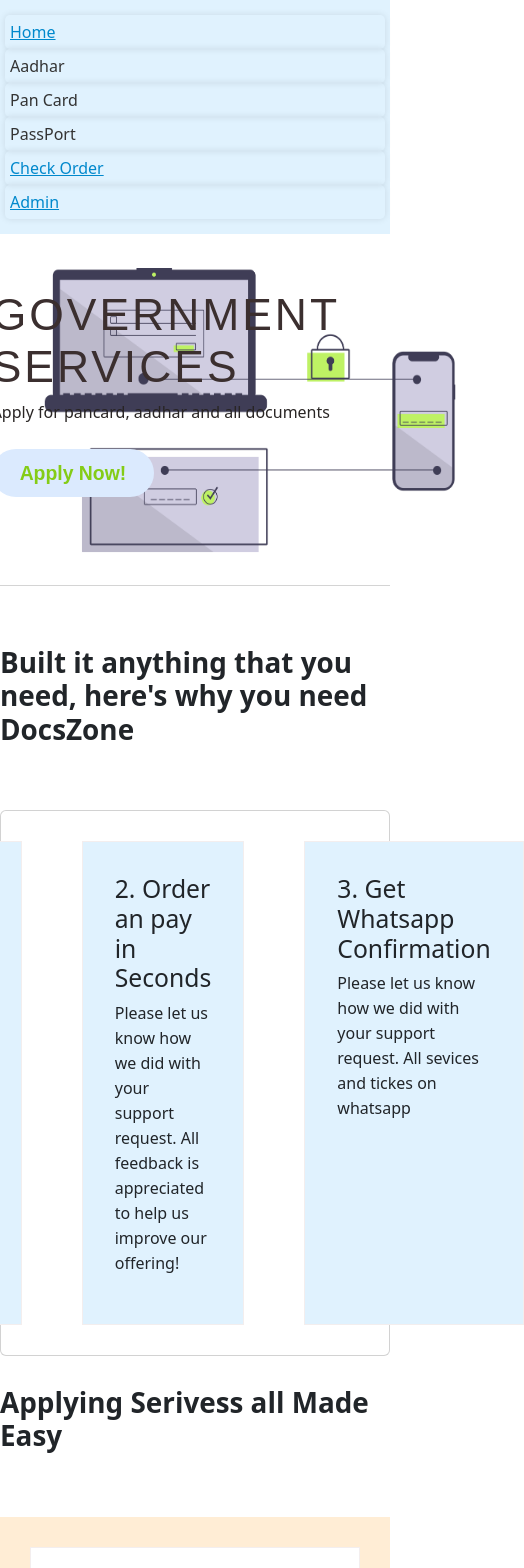
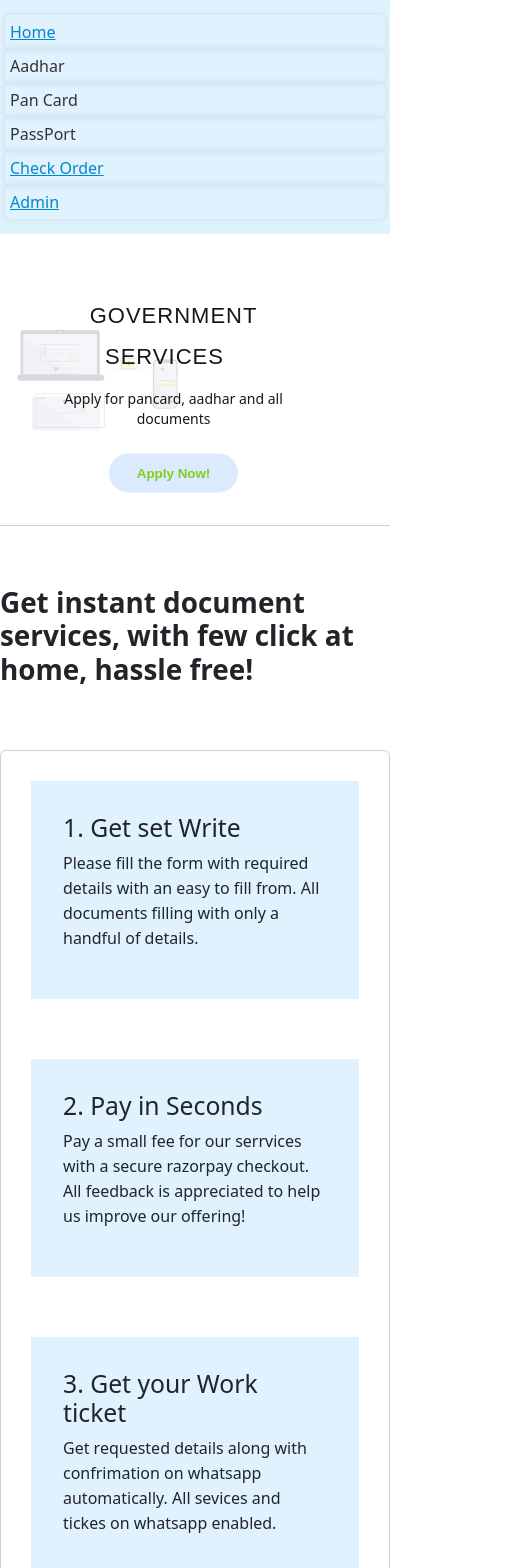
Before and after one commit to thevinayysharma/sidework, a React (Create React App) app in the folder client/: page / in a window 390 px wide. Shown: the top 1568 px of the page, 524 px wide, since content can reach past the window. Built offline with nearby package versions, Linux system fonts and the light colour scheme.

Commit message:
css commits reafactored

```diff
--- a/client/src/components/banner/banner.css
+++ b/client/src/components/banner/banner.css
@@ -1,12 +1,13 @@
+/* Default styles */
+
 .ban_sec{
   font: inherit;
 }
 
-
 .ban_img {
   width: 100%;
   position: relative;
-    border-bottom: 1px solid #d4d4d4;
+  border-bottom: 1px solid #cecedf;
 }
 
 img {
@@ -16,7 +17,7 @@
 
 .ban_text {
   position: absolute;
-    color:#292524;
+  color:#171717;
   top: 45%;
   right: 13%;
   -ms-transform: translateY(-50%);
@@ -28,13 +29,15 @@
 
 .ban_text strong {
   /* font: 800 50px/70px "Montserrat", sans-serif; */
-    color: #3b2f2f;
+  /* color: #3b2f2f; */
   text-transform: uppercase;
 }
+
 .ban_text strong span {
   font: 400 44.44px/52px "Montserrat", sans-serif;
   letter-spacing: 3px;
 }
+
 .ban_text p {
   margin: 7px 0 25px;
 }
@@ -53,34 +56,14 @@
   transition: all 0.3s ease-in-out;
   text-decoration:none;
 }
+
 .ban_text a:hover {
   background: #50af47;
 }
 
-  /* @media (min-width: 1200px) and (max-width: 1399px) {
-    .ban_text p {
-      font-size: 21px;
-    }
-  }
+/* Media queries */
 
-  @media (min-width: 992px) and (max-width: 1199px) {
-    .ban_text p {
-      font-size: 17px;
-    }
-    .ban_text strong {
-      font-size: 50px;
-      line-height: 60px;
-    }
-    .ban_text strong span {
-      font-size: 37px;
-    }
-    .ban_text a {
-      font-size: 16px;
-      line-height: 19px;
-    }
-  } */
-
-  /* @media only screen and (max-width: 991px) {
+@media only screen and (max-width: 991px) {
   .ban_text strong {
       font-size: 35px;
       line-height: 40px;
@@ -99,20 +82,30 @@
       line-height: 15px;
   }
 }
+
 @media only screen and (max-width: 767px) {
+  img {
+      opacity: 0.2;
+      height: auto;
+      width: 50%;
+  }
   .ban_img img {
       min-height: 290px;
-      object-fit: cover;
+      object-fit:contain;
   }
+  .ban_text {
+      margin: 20px;
+      text-align: center;
+      transform: translateY(-50%);
   }
-  @media only screen and (max-width: 575px) {
   .ban_text strong {
-      background: rgba(0, 0, 0, 0.8);
+      /* background: rgba(0, 0, 0, 0.8); */
       padding: 10px;
       width: 100%;
       display: block;
   }
 }
+
 @media only screen and (max-width: 480px) {
   .ban_text strong span {
       font-size: 22px;
@@ -122,4 +115,4 @@
   .ban_text {
       left: 2%;
   }
-  } */
+}
--- a/client/src/components/midsection/midsection.css
+++ b/client/src/components/midsection/midsection.css
@@ -1,14 +1,15 @@
 .midContainer {
-    /* max-width: calc(80%); */
     font-weight: 200;
     font-weight: 400;
     line-height: 1.563;
     margin: 60px auto;
+
   }
+
 
   h1{
     font-weight: 600;
-    max-width: 658px;
+    max-width: 660px;
     margin: 0 auto 64px;
   }
 
@@ -16,11 +17,12 @@
     display: flex;
     flex-direction: row;
     justify-content: center;
+    flex-wrap: wrap;
 
 }
   .card1, .card2, .card3{
     margin:30px;
-    border: 0.2px solid rgb(243, 238, 238);
+    /* border: 0.2px solid rgb(243, 238, 238); */
     padding: 2rem;
     width: 25rem;
     background: #e0f2fe;
@@ -47,3 +49,5 @@
     width: 25rem;
     background: #fff;
   }
+
+/* CSS code for screens smaller than or equal to 992px */
--- a/client/src/components/midsection/midsection.jsx
+++ b/client/src/components/midsection/midsection.jsx
@@ -4,34 +4,34 @@
 function MidSection() {
   return (
       <div className="midContainer">
-        <div className="header">
-        <h1>Built it anything that you need, here's why you need DocsZone</h1>
+        <div className="workdesc">
+        <h1>Get instant document services, with few click at home, hassle free!</h1>
         </div>
 
         <div className="card">
           <div className="card1">
-            <h2 className="card__title">1. Get set Write?</h2>
+            <h2 className="card__title">1. Get set Write</h2>
             <p className="card__text">
-              Please let us know how we did with your support request. All
-              feedback is appreciated to help us improve our offering!
+              Please fill the form with required details with an easy to fill from.
+              All documents filling with only a handful of details.
             </p>
           </div>
 
 
           <div className="card2">
-            <h2 className="card__title">2. Order an pay in Seconds</h2>
+            <h2 className="card__title">2. Pay in Seconds</h2>
             <p className="card__text">
-              Please let us know how we did with your support request. All
+              Pay a small fee for our serrvices with a secure razorpay checkout. All
               feedback is appreciated to help us improve our offering!
             </p>
           </div>
 
 
           <div className="card3">
-            <h2 className="rating-card__title">3. Get Whatsapp Confirmation</h2>
+            <h2 className="rating-card__title">3. Get your Work ticket</h2>
             <p className="rating-card__text">
-              Please let us know how we did with your support request. All
-              sevices and tickes on whatsapp
+              Get requested details along with confrimation on whatsapp automatically.
+              All sevices and tickes on whatsapp enabled.
             </p>
           </div>
         </div>
--- a/client/src/components/navbar/navbar.css
+++ b/client/src/components/navbar/navbar.css
@@ -10,13 +10,13 @@
       color: #333;
     }
 
-    .logo {
-      margin-right:120px;
+    .navbarlogo {
+      margin-right:180px;
     }
 
-    .logo img {
+    .navbarlogo img {
       height: 40px;
-      width: 120px;
+      width: 80px;
     }
 
     .navitems {
@@ -108,7 +108,7 @@
           padding: 10px 0;
         }
 
-        .logo {
+        .navbarlogo {
           display: none;
         }
 
@@ -130,6 +130,7 @@
           transform: none;
           margin-left: 15px;
           margin-top: 10px;
+          display: inline-block;
         }
       }
 
--- a/client/src/components/navbar/navbar.jsx
+++ b/client/src/components/navbar/navbar.jsx
@@ -1,6 +1,7 @@
 import React, { useState } from "react";
 import { Link } from "react-router-dom";
 import "./navbar.css";
+import docsimg from "../../assets/docsspacelogo.png";
 
 export default function Navbar() {
   const [showAadharMenu, setShowAadharMenu] = useState(false);
@@ -21,8 +22,8 @@
 
   return (
     <div className="navmenu">
-       <div className="logo">
-        <img src="https://picsum.photos/200/300" alt="Logo" />
+       <div className="navbarlogo">
+        <img src={docsimg} alt="Logo" />
       </div>
       <div className="navitems">
         <li className="anchor" href="#">
--- a/client/src/pages/payment/payment.jsx
+++ b/client/src/pages/payment/payment.jsx
@@ -5,7 +5,7 @@
 
 function Payment() {
   const { state } = useLocation();
-  const amount = 200000;
+  const amount = 20000;
   const clientId = "sddfd2";
   // const clientId = state?.clientId;
   // const amount = state?.amount;
```
Also changed, not shown: client/src/assets/docsspacelogo.png (added), client/src/pages/formspage/panform.css (line endings or trailing spaces). Lines whose indentation alone changed are shown as unchanged.
